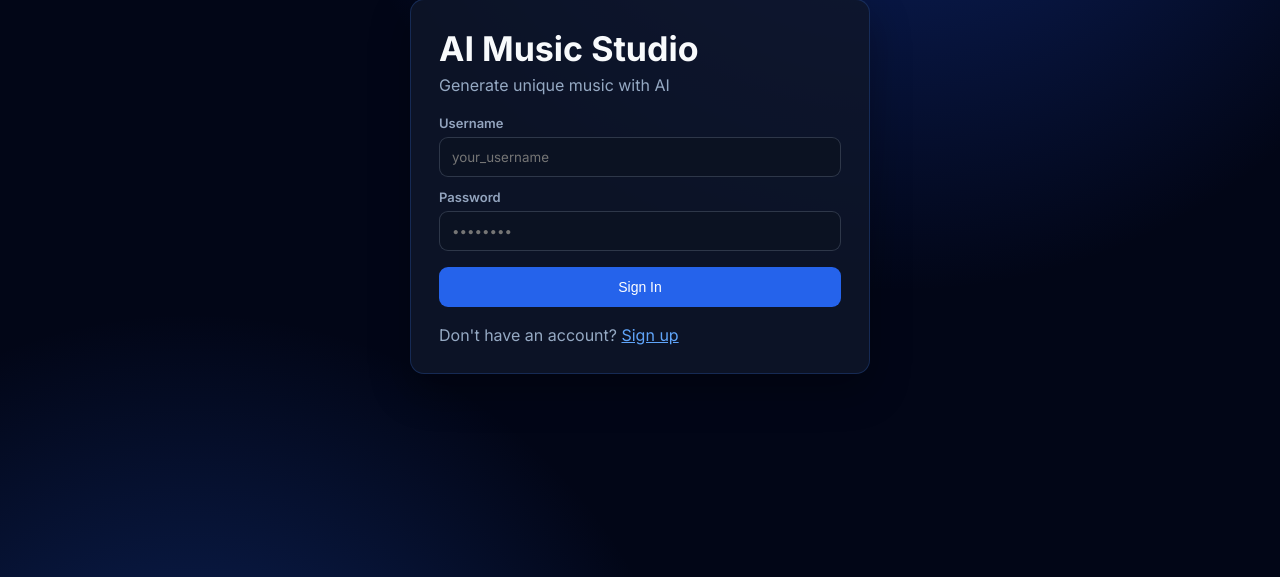
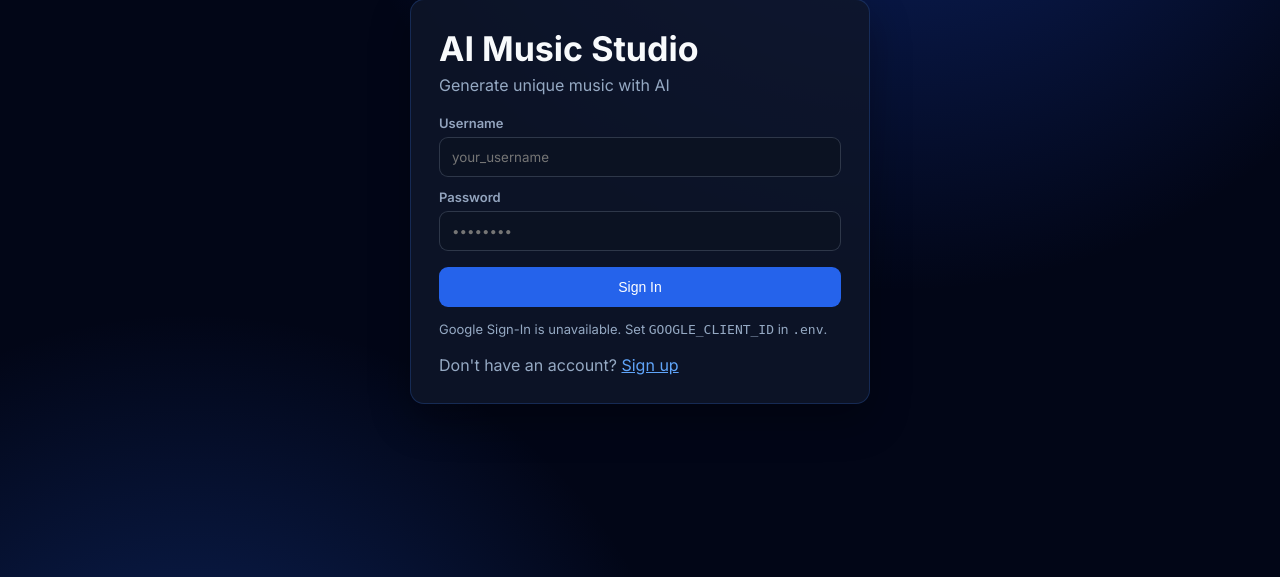
Before and after one commit to PPXNN/cithai-django, a Django app: page /signin/ in a window 1280 px wide. Shown: the part 139-716 px from the top of the page. Run offline with Django 5.2, Linux system fonts and the light colour scheme.

Commit message:
Add Google Sign-In integration to signin.html, including conditional rendering based on GOOGLE_CLIENT_ID. Implement error handling for Google sign-in failures and enhance user experience with a visual separator and button for Google authentication.

```diff
--- a/templates/songgenerationrequest/signin.html
+++ b/templates/songgenerationrequest/signin.html
@@ -1,5 +1,10 @@
 {% extends "songgenerationrequest/base.html" %}
 {% block title %}Sign In - AI Music Studio{% endblock %}
+{% block extra_head %}
+{% if google_client_id %}
+<script src="https://accounts.google.com/gsi/client" async defer></script>
+{% endif %}
+{% endblock %}
 {% block content %}
 <section style="max-width:460px; margin:30px auto;">
   <div class="card" style="padding:28px;">
@@ -14,6 +19,16 @@
       <button class="btn" style="width:100%; margin-top:16px; padding:11px 14px;" type="submit">Sign In</button>
       <div id="notice" class="notice"></div>
     </form>
+    {% if google_client_id %}
+    <div style="display:flex; align-items:center; gap:10px; margin:18px 0;">
+      <div style="flex:1; height:1px; background:rgba(148,163,184,0.25);"></div>
+      <span style="color:#95a9c3; font-size:12px; letter-spacing:0.08em;">OR</span>
+      <div style="flex:1; height:1px; background:rgba(148,163,184,0.25);"></div>
+    </div>
+    <div id="google-btn-wrap" style="display:flex; justify-content:center;"></div>
+    {% else %}
+    <p style="margin:14px 0 0; color:#95a9c3; font-size:13px;">Google Sign-In is unavailable. Set <code>GOOGLE_CLIENT_ID</code> in <code>.env</code>.</p>
+    {% endif %}
     <p style="margin:18px 0 0; color:#95a9c3;">Don't have an account? <a href="/signup/" style="color:#60a5fa;">Sign up</a></p>
   </div>
 </section>
@@ -26,6 +41,13 @@
     function show(msg, ok) {
       notice.textContent = msg;
       notice.className = "notice show " + (ok ? "ok" : "err");
+    }
+    const params = new URLSearchParams(window.location.search);
+    if (params.get("google_error")) {
+      show("Google sign in failed: " + params.get("google_error"), false);
+      params.delete("google_error");
+      const newQuery = params.toString();
+      history.replaceState({}, "", newQuery ? (window.location.pathname + "?" + newQuery) : window.location.pathname);
     }
     form.addEventListener("submit", async function (e) {
       e.preventDefault();
@@ -50,6 +72,32 @@
         show("An error occurred: " + err, false);
       }
     });
+
+    {% if google_client_id %}
+    const googleRoot = document.getElementById("google-btn-wrap");
+    function initGoogleButton() {
+      if (!googleRoot || !window.google || !window.google.accounts || !window.google.accounts.id) return false;
+      window.google.accounts.id.initialize({
+        client_id: "{{ google_client_id|escapejs }}",
+        ux_mode: "redirect",
+        login_uri: "{{ google_redirect_uri|escapejs }}"
+      });
+      window.google.accounts.id.renderButton(googleRoot, {
+        theme: "outline",
+        size: "large",
+        shape: "pill",
+        width: 320
+      });
+      return true;
+    }
+    if (!initGoogleButton()) {
+      let retries = 20;
+      const timer = setInterval(function () {
+        if (initGoogleButton() || retries <= 0) clearInterval(timer);
+        retries -= 1;
+      }, 200);
+    }
+    {% endif %}
   })();
 </script>
 {% endblock %}
```
